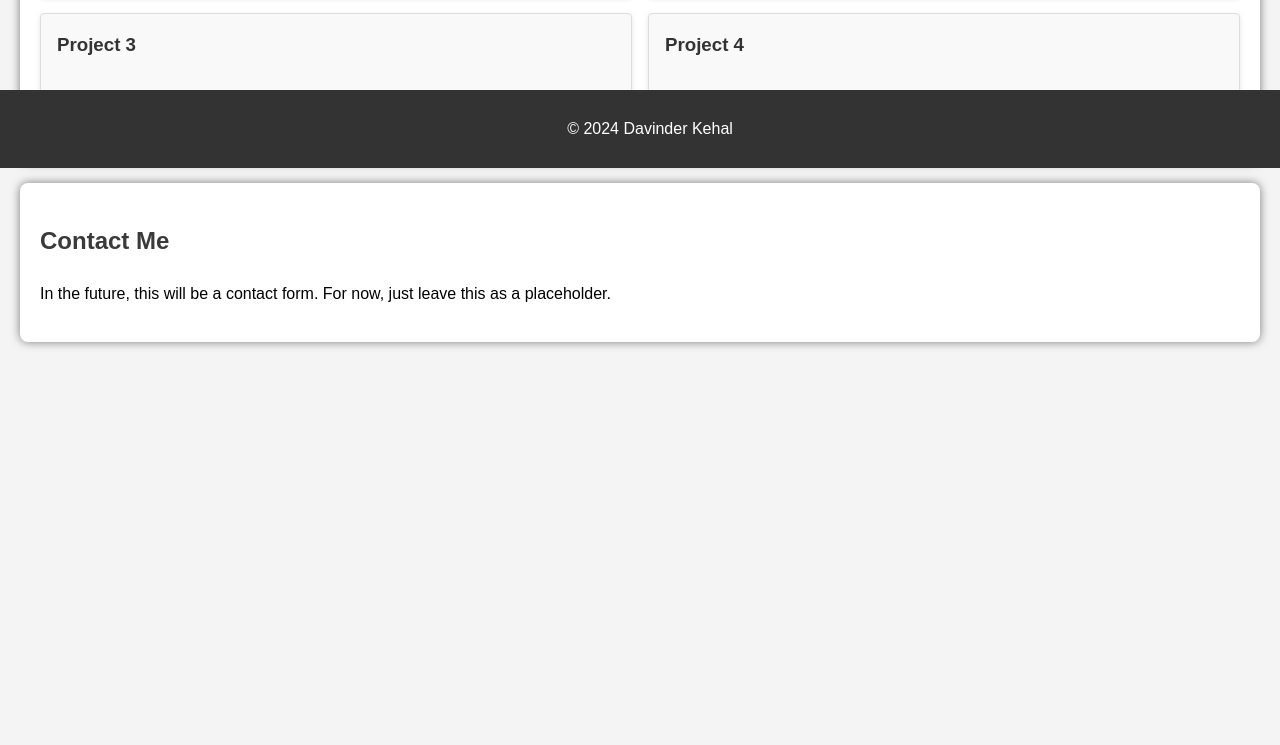
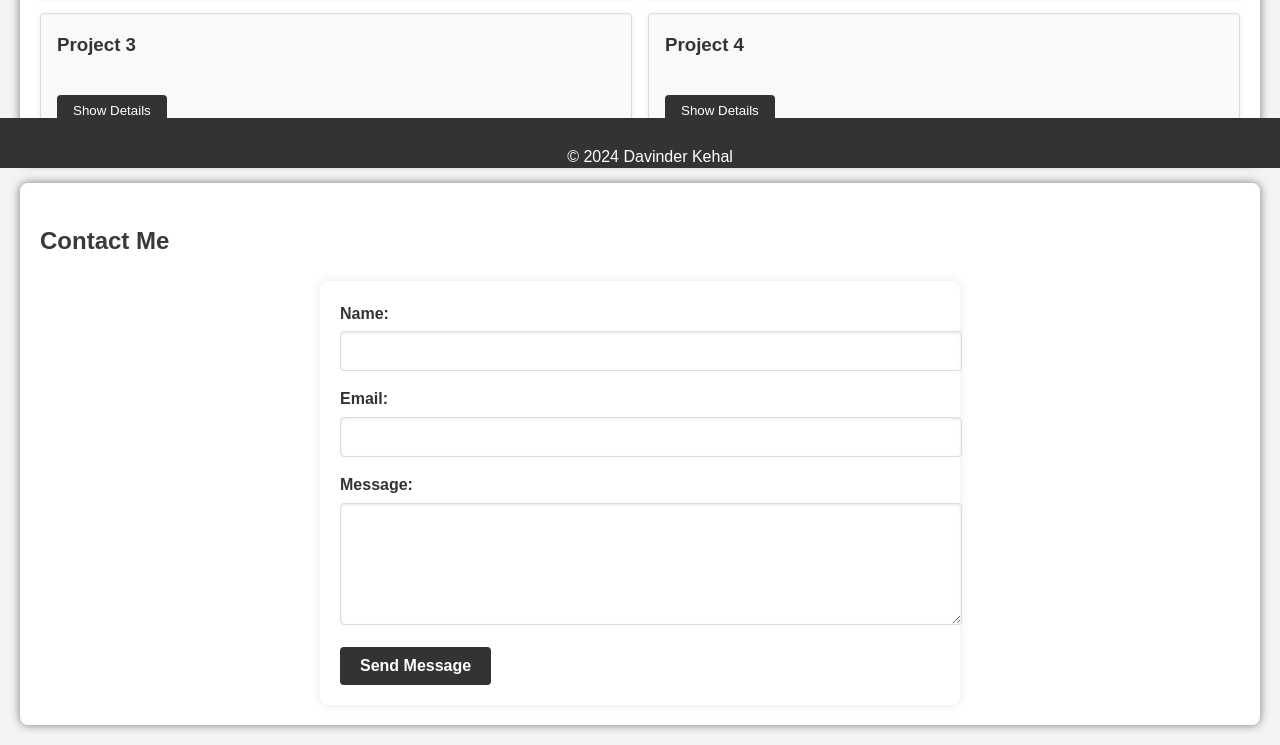
Before and after one commit to Davinderkehal/my-portfolio, a plain HTML site: page index.html in a window 1280 px wide. Shown: the part 632-1377 px from the top of the page. Before the commit the page ends 994 px from the top, so only its background shows below. Drawn offline with Linux system fonts and the light colour scheme.

Commit message:
added html and css for form & adjust footer

```diff
--- a/css/styles.css
+++ b/css/styles.css
@@ -56,6 +56,7 @@ footer {
     position: fixed;
     bottom: 0;
     width: 100%;
+    height: 30px;
 }
 
 /* Project Gallery Styles */
@@ -127,7 +128,75 @@ footer {
     }
 
     .project {
-        flex: 1 1 30%;
-        margin: 10px;
+        flex: 1 1 50%;
+        margin: 20px;
     }
 }
+
+/* Contact Form Styles */
+form {
+    max-width: 600px;
+    margin: 0 auto;
+    padding: 20px;
+    background-color: #fff;
+    border-radius: 8px;
+    box-shadow: 0 0 10px rgba(0, 0, 0, 0.1);
+}
+
+form label {
+    display: block;
+    font-weight: bold;
+    color: #333;
+    margin-bottom: 5px;
+}
+
+form input[type="text"],
+form input[type="email"],
+form textarea {
+    width: 100%;
+    padding: 10px;
+    margin-bottom: 15px;
+    border: 1px solid #ddd;
+    border-radius: 4px;
+    box-shadow: inset 0 1px 3px rgba(0, 0, 0, 0.1);
+    font-size: 1em;
+    font-family: Arial, sans-serif;
+}
+
+form input[type="text"]:focus,
+form input[type="email"]:focus,
+form textarea:focus {
+    outline: none;
+    border-color: #333;
+    box-shadow: 0 0 5px rgba(51, 51, 51, 0.3);
+}
+
+form textarea {
+    resize: vertical;
+    min-height: 100px;
+}
+
+.error-message {
+    color: red;
+    font-size: 0.9em;
+    margin-top: -10px;
+    margin-bottom: 10px;
+}
+
+form button[type="submit"] {
+    display: inline-block;
+    background-color: #333;
+    color: white;
+    padding: 10px 20px;
+    font-size: 1em;
+    font-weight: bold;
+    border: none;
+    border-radius: 4px;
+    cursor: pointer;
+    text-align: center;
+    transition: background-color 0.3s ease;
+}
+
+form button[type="submit"]:hover {
+    background-color: #555;
+}
--- a/index.html
+++ b/index.html
@@ -37,28 +37,28 @@
                 <h3>Project 1</h3>
                 <button class="toggle-button">Show Details</button>
                 <div class="project-details hidden">
-                    <p>Details about Project 1...</p>
+                    <p>Project 1 details sample</p>
                 </div>
             </div>
             <div class="project">
                 <h3>Project 2</h3>
                 <button class="toggle-button">Show Details</button>
                 <div class="project-details hidden">
-                    <p>Details about Project 2...</p>
+                    <p>Project 2 details sample</p>
                 </div>
             </div>
             <div class="project">
                 <h3>Project 3</h3>
                 <button class="toggle-button">Show Details</button>
                 <div class="project-details hidden">
-                    <p>Details about Project 3...</p>
+                    <p>Project 3 details sample</p>
                 </div>
             </div>
             <div class="project">
                 <h3>Project 4</h3>
                 <button class="toggle-button">Show Details</button>
                 <div class="project-details hidden">
-                    <p>Details about Project 4...</p>
+                    <p>Project 4 details sample</p>
                 </div>
             </div>
         </div>
@@ -67,7 +67,21 @@
     <!-- Contact Section -->
     <section id="contact">
         <h2>Contact Me</h2>
-        <p>In the future, this will be a contact form. For now, just leave this as a placeholder.</p>
+        <form id="contactForm" novalidate>
+            <label for="name">Name:</label>
+            <input type="text" id="name" name="name" required>
+            <span class="error-message" id="nameError"></span>
+
+            <label for="email">Email:</label>
+            <input type="email" id="email" name="email" required>
+            <span class="error-message" id="emailError"></span>
+
+            <label for="message">Message:</label>
+            <textarea id="message" name="message" required></textarea>
+            <span class="error-message" id="messageError"></span>
+
+            <button type="submit">Send Message</button>
+        </form>
     </section>
 
     <!-- Footer Section -->
--- a/script.js
+++ b/script.js
@@ -18,4 +18,10 @@ document.addEventListener("DOMContentLoaded", function() {
             }
         });
     });
+
+
+
+
+
+
 });
```
